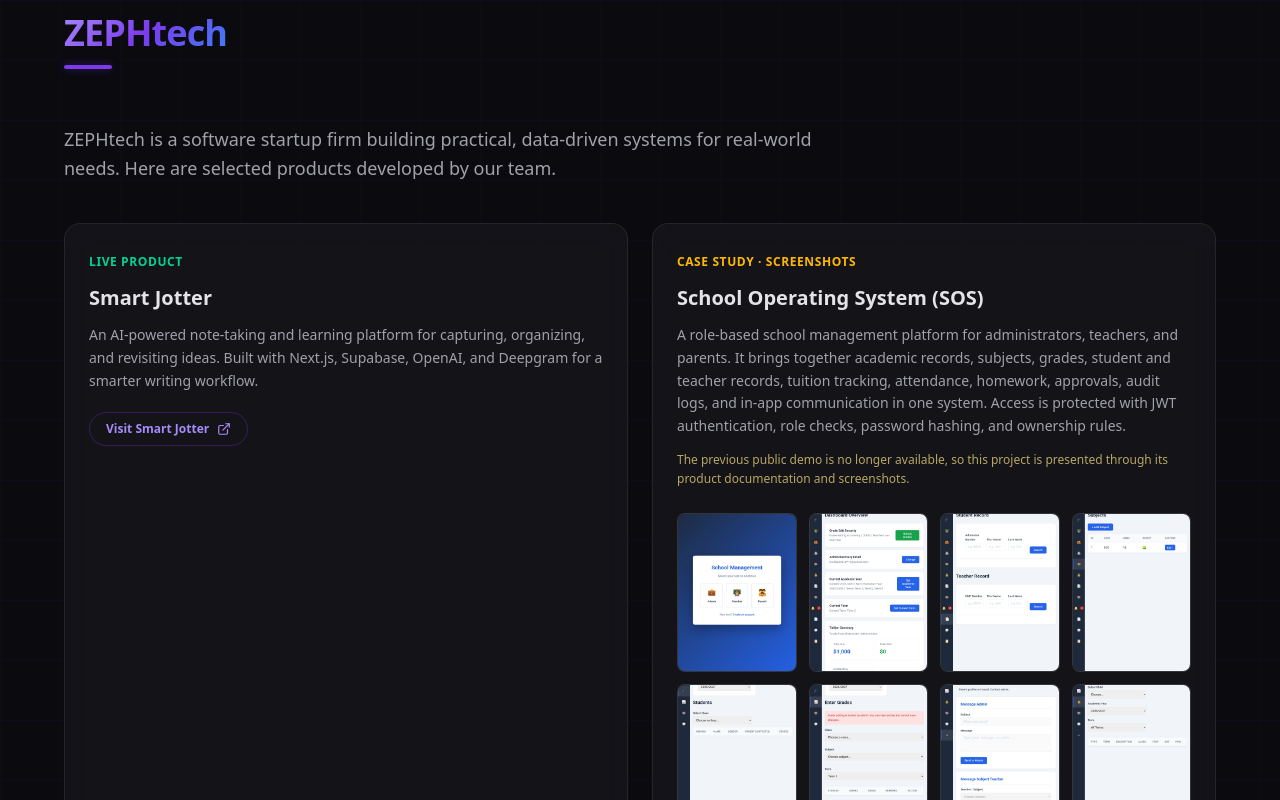
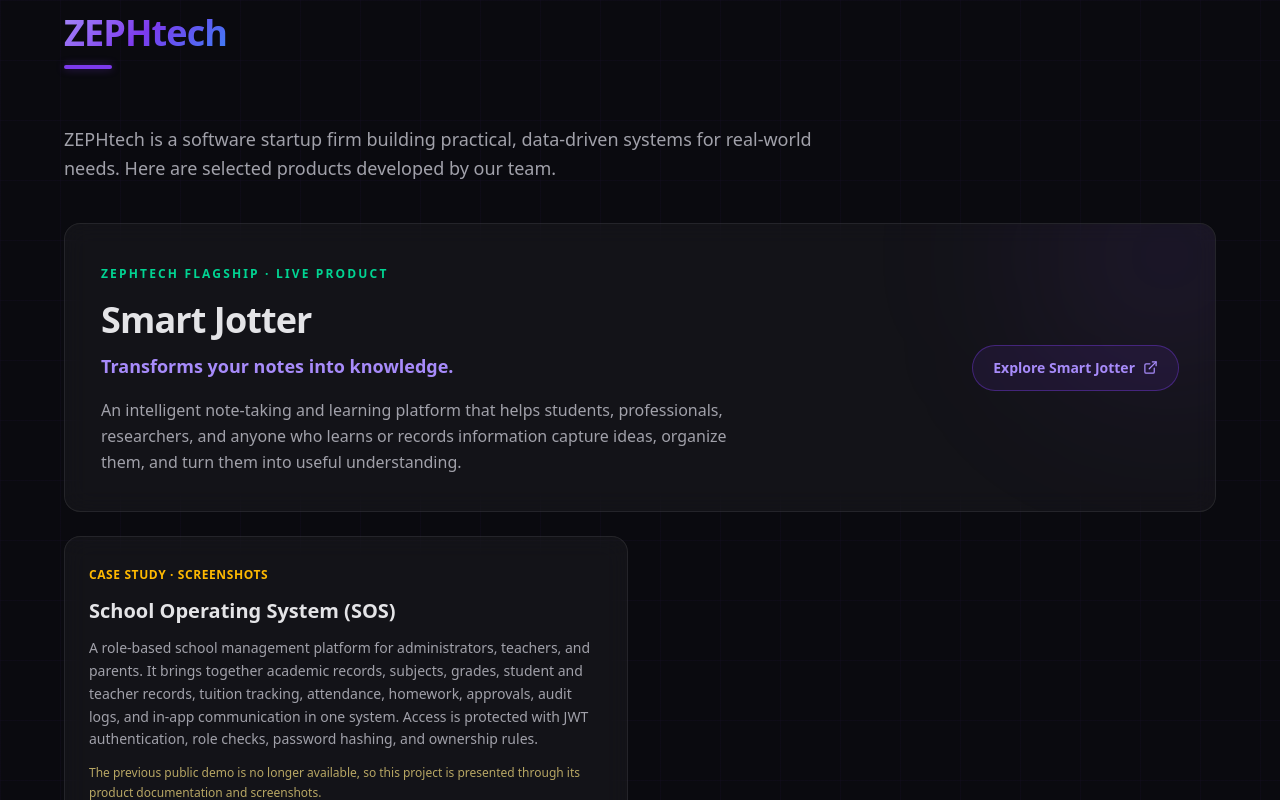
Before and after one commit to Zeph-cmd/zeph-portfolio, a Next.js app: page / in a window 1280 px wide. Shown: the part 4380-5180 px from the top of the page. Built offline with nearby package versions, Linux system fonts and the light colour scheme.

Commit message:
Refine Smart Jotter product positioning

```diff
--- a/src/components/Zephtech.tsx
+++ b/src/components/Zephtech.tsx
@@ -36,27 +36,36 @@
 
       <div className="grid gap-6 lg:grid-cols-2">
         {/* Smart Jotter */}
-        <article className="glass rounded-2xl p-6 transition-all duration-300 hover:-translate-y-1 hover:glow-sm">
-          <span className="text-xs font-semibold uppercase tracking-wider text-emerald-400">
-            Live product
+        <article className="group relative overflow-hidden glass rounded-2xl p-7 transition-all duration-300 hover:-translate-y-1 hover:glow-md sm:p-9 lg:col-span-2">
+          <div className="pointer-events-none absolute -right-20 -top-24 h-64 w-64 rounded-full bg-neon/10 blur-[90px] transition-opacity duration-300 group-hover:opacity-80" />
+          <div className="relative z-10 grid items-center gap-8 md:grid-cols-[minmax(0,1fr)_auto]">
+            <div>
+              <span className="text-xs font-semibold uppercase tracking-[0.18em] text-emerald-400">
+                ZEPHtech flagship · Live product
               </span>
-          <h3 className="mt-3 text-xl font-bold text-foreground">
+              <h3 className="mt-4 text-3xl font-bold tracking-tight text-foreground sm:text-4xl">
                 Smart Jotter
               </h3>
-          <p className="mt-3 text-sm leading-relaxed text-muted">
-            An AI-powered note-taking and learning platform for capturing,
-            organizing, and revisiting ideas. Built with Next.js, Supabase,
-            OpenAI, and Deepgram for a smarter writing workflow.
+              <p className="mt-3 max-w-2xl text-lg font-semibold leading-relaxed text-neon-light">
+                Transforms your notes into knowledge.
               </p>
+              <p className="mt-4 max-w-2xl text-sm leading-relaxed text-muted sm:text-base">
+                An intelligent note-taking and learning platform that helps
+                students, professionals, researchers, and anyone who learns or
+                records information capture ideas, organize them, and turn them
+                into useful understanding.
+              </p>
+            </div>
             <a
               href="https://smart-jotter.vercel.app/"
               target="_blank"
               rel="noopener noreferrer"
-            className="mt-5 inline-flex w-fit items-center gap-2 rounded-full border border-neon/30 px-4 py-2 text-xs font-semibold text-neon-light transition-all duration-300 hover:bg-neon/10"
+              className="inline-flex w-fit items-center gap-2 rounded-full border border-neon/40 bg-neon/10 px-5 py-3 text-sm font-semibold text-neon-light transition-all duration-300 hover:bg-neon/20 hover:shadow-[0_0_25px_rgba(124,58,237,0.25)]"
             >
-            Visit Smart Jotter
-            <ExternalLink size={14} />
+              Explore Smart Jotter
+              <ExternalLink size={15} />
             </a>
+          </div>
         </article>
 
         {/* School Operating System */}
```
Lines whose indentation alone changed are shown as unchanged.
